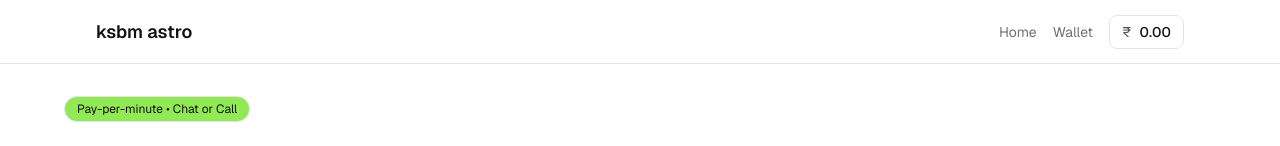
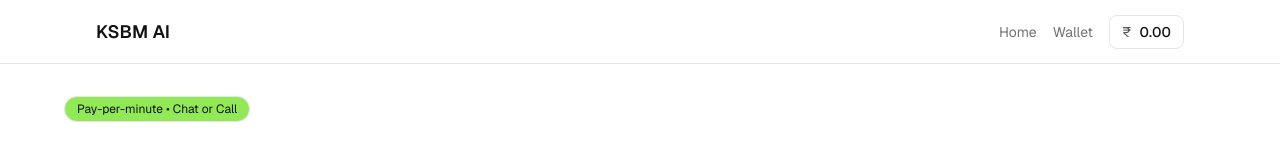
Before and after one commit to ksbminfotech5685/astroonevoicecall, a Next.js app: page / in a window 1280 px wide. Shown: the top 146 px of the page. Built offline with nearby package versions, Linux system fonts and the light colour scheme.

Commit message:
Update site-header.tsx

```diff
--- a/components/site-header.tsx
+++ b/components/site-header.tsx
@@ -8,7 +8,7 @@ export default function SiteHeader() {
     <header className="h-16 border-b bg-background">
       <div className="h-full mx-auto max-w-6xl px-4 md:px-8 flex items-center justify-between">
         <Link href="/" className="text-lg font-semibold">
-          ksbm astro
+          KSBM AI
         </Link>
         <nav className="flex items-center gap-4">
           <Link href="/" className="text-sm text-muted-foreground hover:underline">
```
